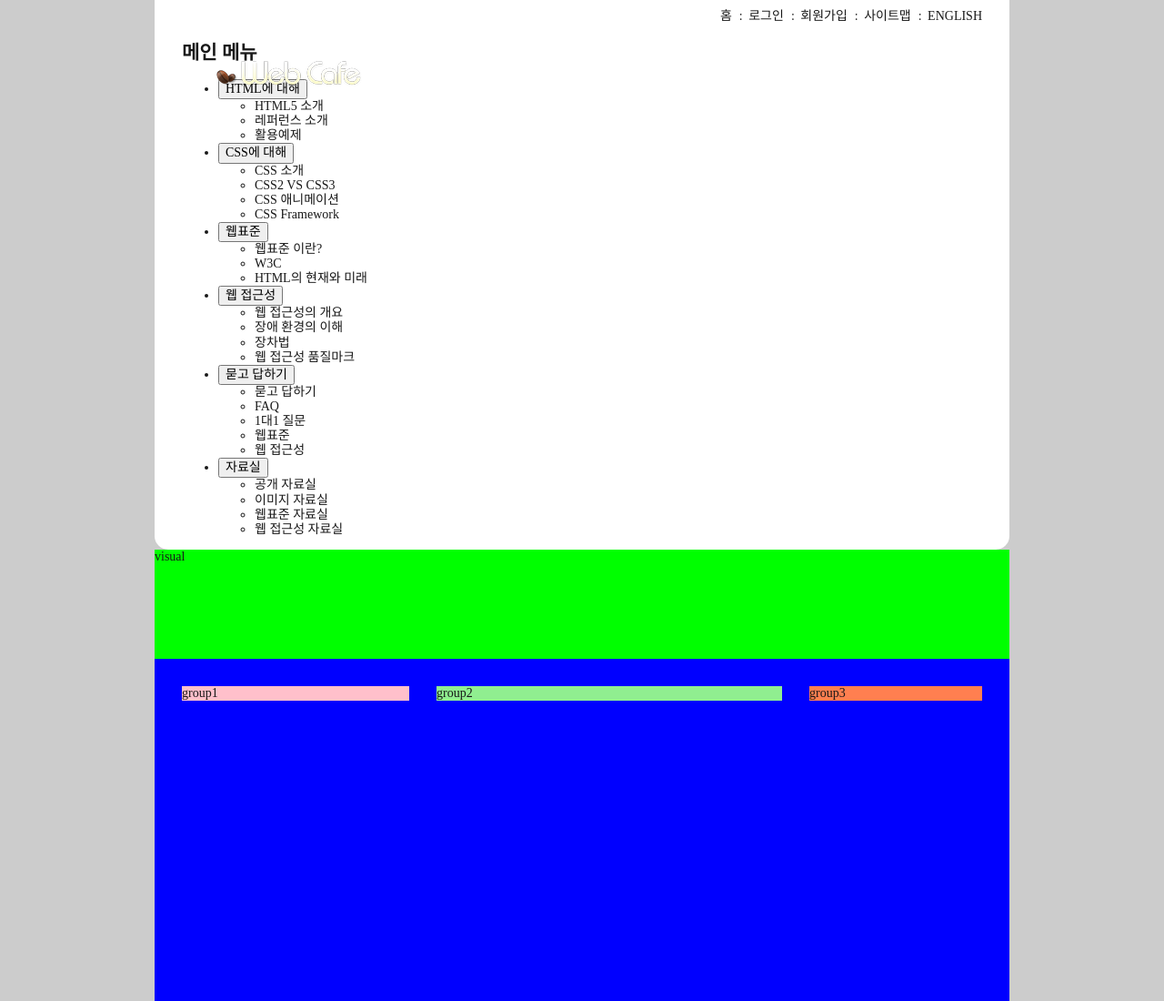
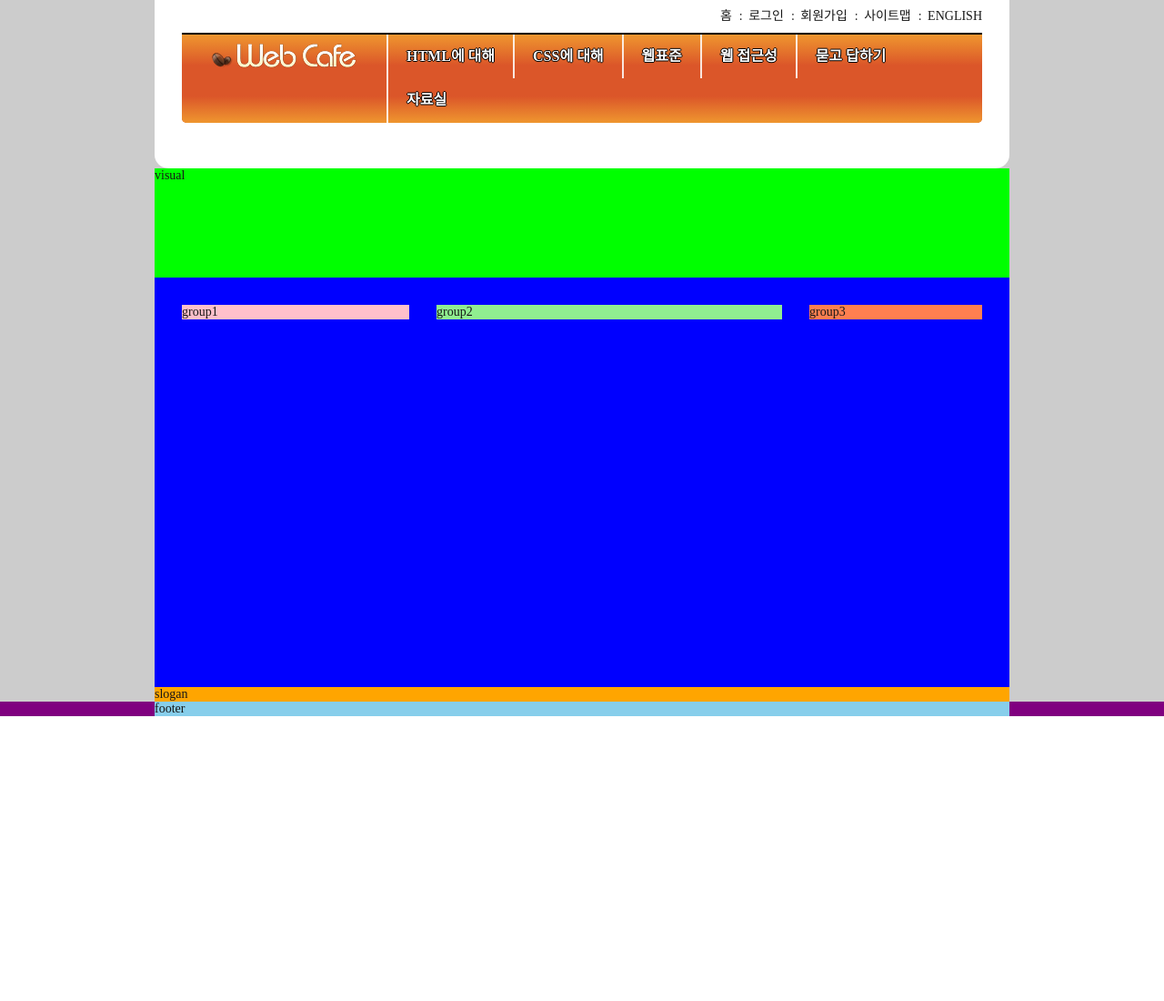
Before and after one commit to jjm2317/FDS17_Fixed, a plain HTML site: page index.html in a window 1280 px wide. Shown: the top 1100 px of the page at 91% size. After the commit the page ends 800 px from the top, so only its background shows below. Drawn offline with Linux system fonts and the light colour scheme; a web font is replaced by a local one.

Commit message:
메인메뉴 디자인 구현 일부

```diff
--- a/css/style.css
+++ b/css/style.css
@@ -14,16 +14,22 @@ html{
 .header{
   background-color:yellow;
 }
-.visual{
-  height:120px;
-  background-color:lime;
-}
 body{
   font-size: 1.4rem;
   color: #181818;
   background-color: #fff;
   font-family: 'Spoqa Han Sans';
   font-weight:400;
+}
+/*  숨김 콘텐츠 */
+.a11y-hidden{
+
+  position: absolute;
+  width: 1px;
+  height: 1px;
+  overflow:hidden;
+  margin:-1px;
+  clip-path: polygon(0 0, 0 0, 0 0);
 }
 /* 링크 스타일 */
 a{
@@ -38,9 +44,58 @@ a{
   justify-content: space;
   align-items: center;
 }
+/* 메인 메뉴 */
+.menu{
+  background:#db5629 linear-gradient(to bottom,
+   #ef962f 0%,
+   #db5629 35%,
+   #db5629 70%,
+   #ef962f 100%);
+  padding-left: 0;
+  list-style: none;
+  margin: 0 0 50px;
+  padding-left: 225px;
+  border-top: 2px solid #000;
+  border-radius: 0 0 5px 5px;
+}
+.menu::after{
+  content:"";
+  display: block;
+  clear: both;
+}
+.menu-item{
+  float: left;
+}
+.btn-menu{
+  background-color: transparent;
+  color:#fff;
+  font-size: 1.6rem;
+  font-weight: 700;
+  border: 0;
+  border-left: 2px solid rgba(255, 255,255, 0.85);
+  padding: 15px 20px;
+  cursor: pointer;
+  text-shadow:
+  1px 0 0 #000,
+  0 1px 0 #000,
+  -1px 0 0 #000,
+  0 -1px 0 #000;
+}
+.sub-menu{
+  background-color: pink;
+  position: absolute;
+  display:none;
+}
+
+
+
 
 /* 메인 콘텐츠 */
 
+.visual{
+  height:120px;
+  background-color:lime;
+}
 .main{
   background-color: blue;
   min-height: 450px;
@@ -65,8 +120,8 @@ a{
 .logo{
 
   position: absolute;
-  top:45px;
-  left: 65px;
+  top:26px;
+  left: 60px;
 }
 /* 멤버링크 */
 .member{
--- a/index.html
+++ b/index.html
@@ -35,7 +35,7 @@
 
     </ul>
     <nav class="navigation">
-      <h2 class="ally-hidden">메인 메뉴</h2>
+      <h2 class="a11y-hidden">메인 메뉴</h2>
       <ul class="menu">
         <li class="menu-item">
           <button type="button"class="btn-menu">
@@ -51,7 +51,7 @@
           <button type="button"class="btn-menu">
             CSS에 대해
           </button>
-            <ul class="sub-menu sub-menu1">
+            <ul class="sub-menu sub-menu2">
               <li><a href="#">CSS 소개</a></li>
               <li><a href="#">CSS2 VS CSS3</a></li>
               <li><a href="#">CSS 애니메이션</a></li>
@@ -62,7 +62,7 @@
           <button type="button"class="btn-menu">
             웹표준
           </button>
-            <ul class="sub-menu sub-menu1">
+            <ul class="sub-menu sub-menu3">
               <li><a href="#">웹표준 이란?</a></li>
               <li><a href="#">W3C</a></li>
               <li><a href="#">HTML의 현재와 미래</a></li>
@@ -72,7 +72,7 @@
           <button type="button"class="btn-menu">
             웹 접근성
           </button>
-            <ul class="sub-menu sub-menu1">
+            <ul class="sub-menu sub-menu4">
               <li><a href="#">웹 접근성의 개요</a></li>
               <li><a href="#">장애 환경의 이해</a></li>
               <li><a href="#">장차법</a></li>
@@ -83,7 +83,7 @@
           <button type="button"class="btn-menu">
             묻고 답하기
           </button>
-            <ul class="sub-menu sub-menu1">
+            <ul class="sub-menu sub-menu5">
               <li><a href="#">묻고 답하기</a></li>
               <li><a href="#">FAQ</a></li>
               <li><a href="#">1대1 질문</a></li>
@@ -95,7 +95,7 @@
           <button type="button"class="btn-menu">
             자료실
           </button>
-            <ul class="sub-menu sub-menu1">
+            <ul class="sub-menu sub-menu6">
               <li><a href="#">공개 자료실</a></li>
               <li><a href="#">이미지 자료실</a></li>
               <li><a href="#">웹표준 자료실</a></li>
```
